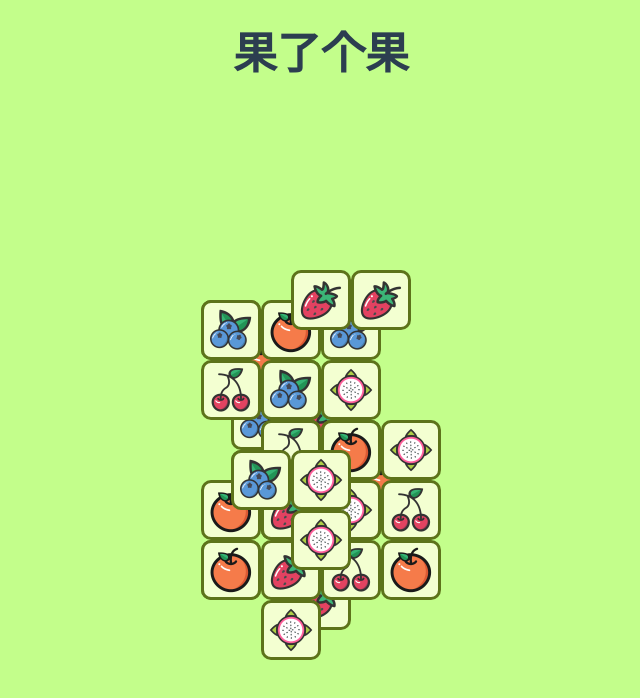
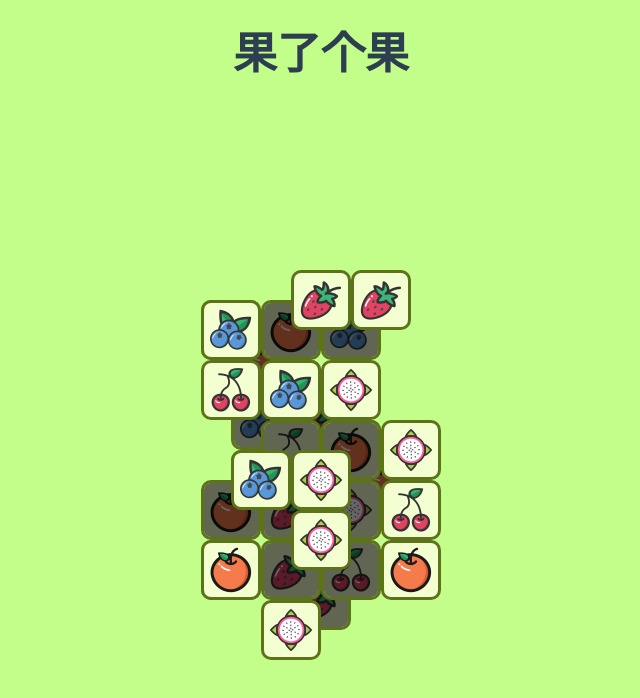
Before and after one commit to dddggg123/vue3-ts-glgg, a Vue app: page / in a window 1280 px wide. Shown: the top 698 px of the page, without its empty margins (319-959 px from the left). Built offline with nearby package versions, Linux system fonts and the light colour scheme.

Commit message:
更新代码

```diff
--- a/package.json
+++ b/package.json
@@ -9,6 +9,7 @@
   },
   "dependencies": {
     "@types/lodash-es": "^4.17.6",
+    "lodash-es": "^4.17.21",
     "vue": "^3.2.25",
     "vue-router": "^4.0.16"
   },
--- a/src/components/card/Card.vue
+++ b/src/components/card/Card.vue
@@ -1,8 +1,9 @@
 <template>
-    <div class="card-container"
+    <div class="card-container" @click="cardTapAction"
         :style="isDock ? {} : { position: 'absolute', zIndex: node.zIndex, top: `${node.top}px`, left: `${node.left}px` }">
         <img class="card-img" :src="imgMapObj[node.type]" :alt="`${node.type}`">
         <!-- <img :src="'./../../assets/icons/caomei.png'"/> -->
+        <div v-if="isForbid" class="card-mask"></div>
     </div>
 </template>
 
@@ -16,6 +17,8 @@ interface Props {
 }
 
 const props = defineProps<Props>();
+const emit = defineEmits(['cardTap']);
+
 const { node } = props;
 
 // 加载图片资源
@@ -28,6 +31,15 @@ const imgMapObj = Object.keys(modulesFiles).reduce(
         return module
     }, {} as Record<string, string>
 )
+
+const isForbid = computed(() => {
+    return props.node.parents.length > 0 ? props.node.parents.some(o => o.state < 2) : false
+})
+
+const cardTapAction = () => {
+    if (isForbid.value) return;
+    emit('cardTap', node);
+}
 </script>
 
 <style lang="scss" scoped>
@@ -41,10 +53,22 @@ const imgMapObj = Object.keys(modulesFiles).reduce(
     border: 3px #5d731a solid;
     border-radius: 10px;
     box-sizing: border-box;
+    overflow: hidden;
+    cursor: pointer;
 
     .card-img {
         width: 50px;
         height: 50px;
     }
+
+    .card-mask {
+        position: absolute;
+        top: 0;
+        left: 0;
+        width: 60px;
+        height: 60px;
+        background-color: rgba($color: #000000, $alpha: .6);
+        pointer-events: none;
+    }
 }
 </style>
--- a/src/pages/game/game.ts
+++ b/src/pages/game/game.ts
@@ -33,7 +33,7 @@ const defaultGameConfig: GameConfig = {
     delNode: false,
 };
 
-export function initGame(config: GameConfig): Game {
+export default function initGame(config: GameConfig): Game {
     const selectedCardList = ref<CardNode[]>([]);
     const removeCardList = ref<CardNode[]>([]);
     const {
@@ -146,20 +146,67 @@ export function initGame(config: GameConfig): Game {
     /**
      * card点击事件
      */
-	const selectCardHandler = (node: CardNode) => {};
+    const selectCardHandler = (card: CardNode) => {
+        console.log('我点击的节点:' + JSON.stringify(card));
+        if (selectedNodes.value.length === 7) return;
+        card.state = 2
+        histroyList.value.push(card)
+        preNode.value = card
+        const index = nodes.value.findIndex(o => o.id === card.id)
+        if (index > -1) {
+            delNode && nodes.value.splice(index, 1)
+        }
+        // 判断是否有可以消除的节点
+        const selectedSomeNode = selectedNodes.value.filter(s => s.type === card.type)
+        if (selectedSomeNode.length === 2) {
+            // 第二个节点索引
+            const secondIndex = selectedNodes.value.findIndex(o => o.id === selectedSomeNode[1].id)
+            selectedNodes.value.splice(secondIndex + 1, 0, card)
+            // 为了动画效果添加延迟
+            setTimeout(() => {
+                for (let i = 0; i < 3; i++) {
+                    // const index = selectedNodes.value.findIndex(o => o.type === node.type)
+                    selectedNodes.value.splice(secondIndex - 1, 1);
+                }
+                preNode.value = null
+                // 判断是否已经清空节点，即是否胜利
+                if (delNode ? nodes.value.length === 0 : nodes.value.every(o => o.state > 0) && removeList.value.length === 0 && selectedNodes.value.length === 0) {
+                    removeFlag.value = true
+                    backFlag.value = true
+                    events.winCallback && events.winCallback()
+                } else {
+                    events.dropCallback && events.dropCallback()
+                }
+            }, 100)
+        } else {
+            events.clickCallback && events.clickCallback()
+            const index = selectedNodes.value.findIndex(o => o.type === card.type)
+            if (index > -1) {
+                selectedNodes.value.splice(index + 1, 0, card);
+            } else {
+                selectedNodes.value.push(card);
+            }
+            // 判断卡槽是否已满，即失败
+            if (selectedNodes.value.length === 7) {
+                removeFlag.value = true
+                backFlag.value = true
+                events.loseCallback && events.loseCallback()
+            }
+        }
+    };
     /**
      * card点击事件
      * 3个同类型的card移除事件
      */
-	const selectCardAndRemoveHandler = (node: CardNode) => {};
+    const selectCardAndRemoveHandler = (node: CardNode) => { };
     /**
      * 移出3个card事件
      */
-	const removeThreeCardHandler = () => {};
+    const removeThreeCardHandler = () => { };
     /**
      *  回退1个card事件
      */
-	const rollbackOneCardHandler = () => {};
+    const rollbackOneCardHandler = () => { };
 
     return {
         nodes,
--- a/src/pages/game/game.vue
+++ b/src/pages/game/game.vue
@@ -5,7 +5,16 @@
                 <p class="game-title">果了个果</p>
             </div>
             <div ref="containerRef" class="game-card-section">
-                <Card v-for="(item, index) in nodes" :node="item"></Card>
+                <template v-for="item in nodes" :key="item.id">
+                    <Card v-if="confirmCardVisible(item.state)" @cardTap="selectCardHandler" :node="item"></Card>
+                </template>
+            </div>
+            <div class="game-store-section flex-l">
+                <template v-for="item in selectedNodes" :key="item.id">
+                    <transition name="bounce">
+                        <Card v-if="item.state === 2" :node="item" is-dock />
+                    </transition>
+                </template>
             </div>
         </div>
     </div>
@@ -14,7 +23,7 @@
 <script setup lang="ts">
 import Card from '@/components/card/Card.vue';
 import type { CardNode, GameConfig } from "../../types/type";
-import { initGame } from './game';
+import initGame from './game';
 import { ref, onMounted } from 'vue';
 
 const containerRef = ref<HTMLElement | undefined>()
@@ -33,6 +42,15 @@ const handleWin = () => {
 
 const handleLose = () => {
 
+}
+
+const cardTapHandler = (card: CardNode) => {
+
+}
+
+// 卡片四种状态  0： 无状态  1： 可点击 2：已选 3：已消除
+const confirmCardVisible = (state: number): boolean => {
+    return [0, 1].includes(state);
 }
 
 const {
@@ -88,6 +106,10 @@ onMounted(() => {
             height: 80%;
             position: relative;
         }
+
+        .game-store-section {
+            height: calc(20% - 100px);
+        }
     }
 }
 </style>
--- a/src/types/type.ts
+++ b/src/types/type.ts
@@ -24,7 +24,7 @@ export type CardNode = {
 	column: number; // 列
 	top: number;
 	left: number;
-	state: number; // 是否可点击 0： 无状态  1： 可点击 2：已选 3：已消除
+	state: number; // 卡片四种状态  0： 无状态  1： 可点击 2：已选 3：已消除
 };
 
 export interface GameConfig {
```
Also changed, not shown: 1 other file (tests, documents, lock files or other folders). Lines whose indentation alone changed are shown as unchanged.
